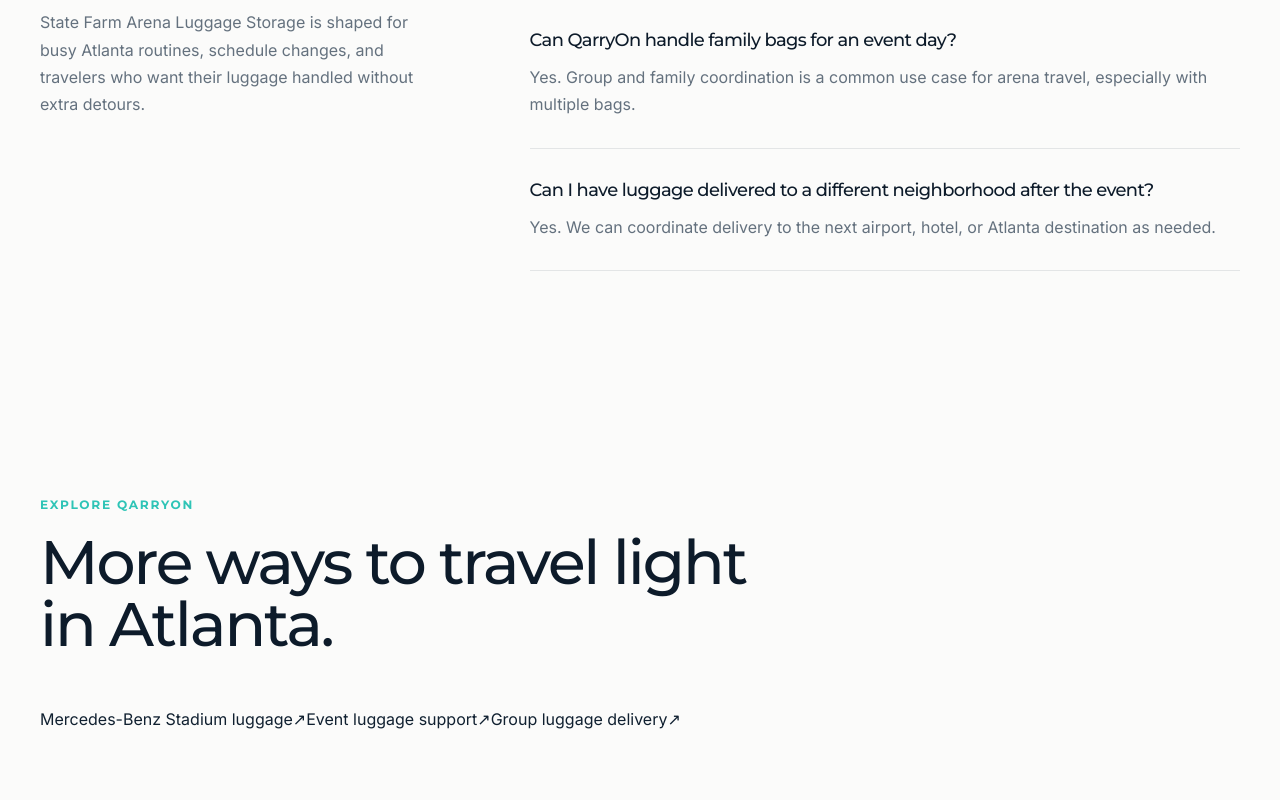
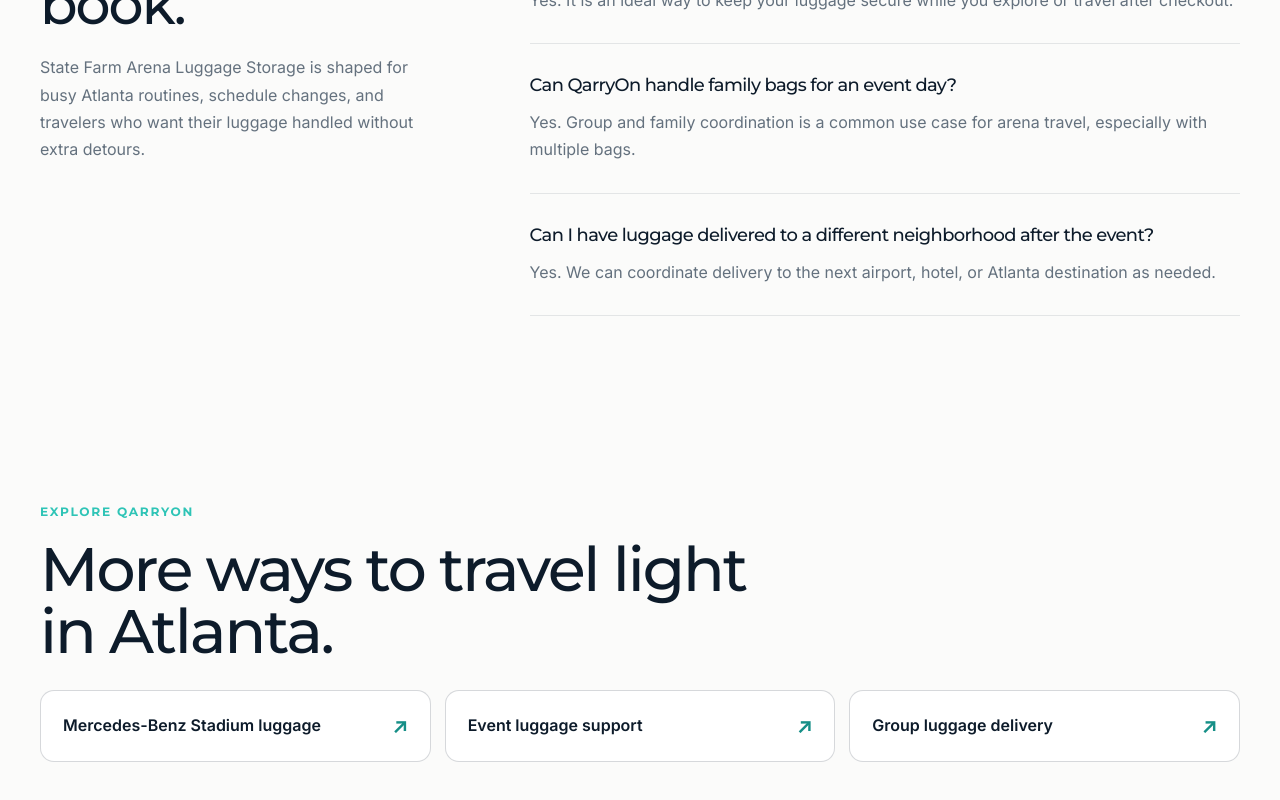
Before and after one commit to MyQarryOn/qarryon-site, a Next.js app: page /state-farm-arena-luggage in a window 1280 px wide. Shown: the part 5428-6228 px from the top of the page. Built offline with nearby package versions, Linux system fonts and the light colour scheme.

Commit message:
style(ui): accessible related-route cards and tighter service section spacing

```diff
--- a/app/atlanta-airport-luggage-service/airport.css
+++ b/app/atlanta-airport-luggage-service/airport.css
@@ -1387,3 +1387,58 @@
     gap: 8px;
   }
 }
+
+/* Shared SEO landing-page polish: scoped to the template's new classes. */
+.qarryon-related-section {
+  padding-top: 72px;
+  padding-bottom: 72px;
+}
+.qarryon-related-section .airport-section-head {
+  margin-bottom: 28px;
+}
+.qarryon-related-links {
+  display: grid;
+  grid-template-columns: repeat(3, minmax(0, 1fr));
+  gap: 14px;
+}
+.qarryon-related-link {
+  display: flex;
+  align-items: center;
+  justify-content: space-between;
+  gap: 12px;
+  min-height: 72px;
+  padding: 18px 22px;
+  border: 1px solid rgba(13, 27, 42, 0.17);
+  border-radius: 14px;
+  background: #fff;
+  color: #0d1b2a;
+  font-weight: 700;
+  line-height: 1.35;
+  text-decoration: none;
+  transition: border-color 160ms ease, box-shadow 160ms ease;
+}
+.qarryon-related-link span {
+  color: #168f87;
+  font-size: 1.25rem;
+}
+.qarryon-related-link:hover,
+.qarryon-related-link:focus-visible {
+  border-color: #168f87;
+  box-shadow: 0 5px 20px rgba(13, 27, 42, 0.09);
+}
+.qarryon-related-link:focus-visible {
+  outline: 3px solid #2ec4b6;
+  outline-offset: 3px;
+}
+.qarryon-service-notes {
+  margin-top: 24px;
+  padding-top: 20px;
+  border-top: 1px solid rgba(255,255,255,.16);
+}
+@media (max-width: 900px) {
+  .qarryon-related-links { grid-template-columns: repeat(2, minmax(0, 1fr)); }
+}
+@media (max-width: 600px) {
+  .qarryon-related-links { grid-template-columns: 1fr; }
+  .qarryon-related-section { padding-top: 58px; padding-bottom: 58px; }
+}
```
